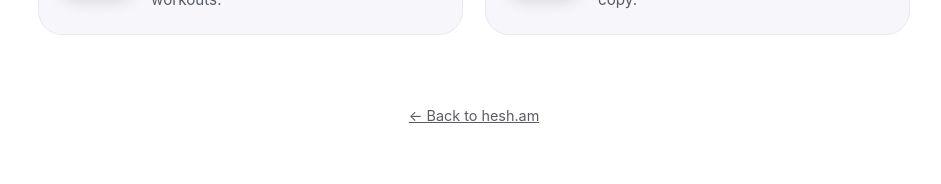
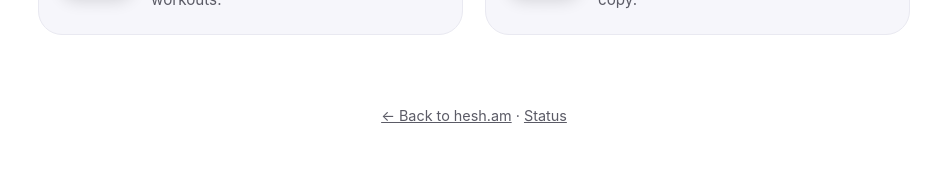
Before and after one commit to HeshamMegid/heshammegid.github.io, a Jekyll site: the page built from apps/index.html, in a window 1280 px wide. Shown: the part 866-1050 px from the top of the page, without its empty margins (166-1107 px from the left). Built offline with Jekyll 4.4.1, drawn with Linux system fonts in a browser that asks for light colours.

Commit message:
Apps index: link to the status page in the footer
Co-Authored-By: Claude Opus 5.5 <noreply@anthropic.com>

```diff
--- a/apps/index.html
+++ b/apps/index.html
@@ -64,6 +64,8 @@ permalink: /apps/
 
   <footer class="index-foot">
     <a href="/">← Back to hesh.am</a>
+    <span aria-hidden="true">·</span>
+    <a href="https://status.hesh.am/">Status</a>
   </footer>
 
   <script>
```
